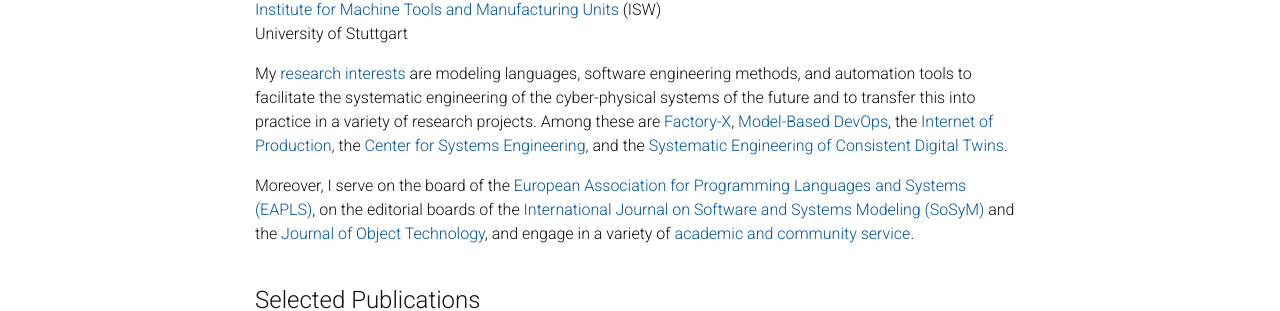
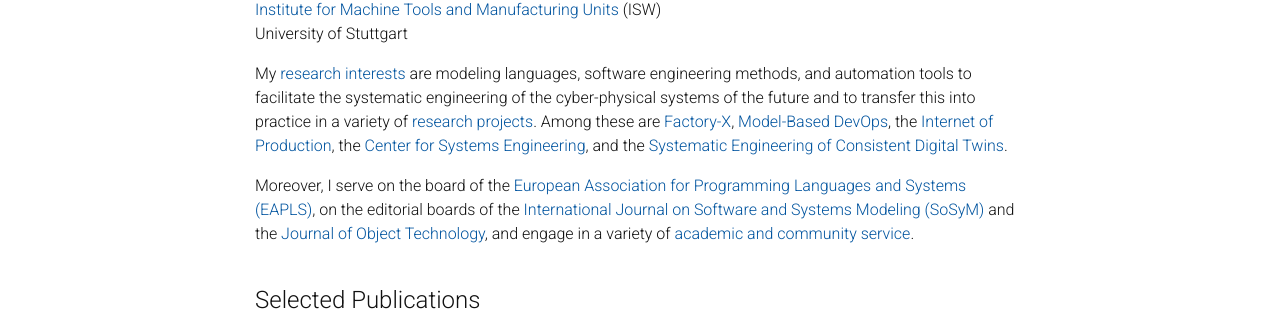
Before and after one commit to awortmann/awortmann.github.io, a Jekyll site: the page built from _pages/about.md, in a window 1280 px wide and 900 px high. Shown: the part 176-487 px from the top of the window. Built offline with Jekyll 4.4.1, drawn with Linux system fonts in a browser that asks for light colours; nearby versions of some CDN libraries; a style sheet for code colours, icons or effects is not loaded; some of the changed lines change nothing that is shown.

Commit message:
Minor update

```diff
--- a/_pages/about.md
+++ b/_pages/about.md
@@ -24,7 +24,7 @@
 [Institute for Machine Tools and Manufacturing Units](https://www.isw.uni-stuttgart.de/en/) (ISW)<br/>
 University of Stuttgart<br/>
 
-My [research interests](https://awortmann.github.io/research/) are modeling languages, software engineering methods, and automation tools to facilitate the systematic engineering of the cyber-physical systems of the future and to transfer this into practice in a variety of research projects.
+My [research interests](https://awortmann.github.io/research/) are modeling languages, software engineering methods, and automation tools to facilitate the systematic engineering of the cyber-physical systems of the future and to transfer this into practice in a variety of [research projects](https://awortmann.github.io/projects/).
 Among these are [Factory-X](https://factory-x.org/de/), [Model-Based DevOps](https://mbdo.github.io/), the [Internet of Production](https://www.iop.rwth-aachen.de/cms/~gpfz/Produktionstechnik/?lidx=1), the [Center for Systems Engineering](https://cse.rwth-campus.com/), and the [Systematic Engineering of Consistent Digital Twins](https://www.rwth-aachen.de/go/id/vuc/lidx/1).
 
 Moreover, I serve on the board of the [European Association for Programming Languages and Systems (EAPLS)](https://eapls.org/), on the editorial boards of the [International Journal on Software and Systems Modeling (SoSyM)](https://sosym.org/) and the [Journal of Object Technology](http://www.jot.fm/), and engage in a variety of [academic and community service](https://awortmann.github.io/service/).
```
